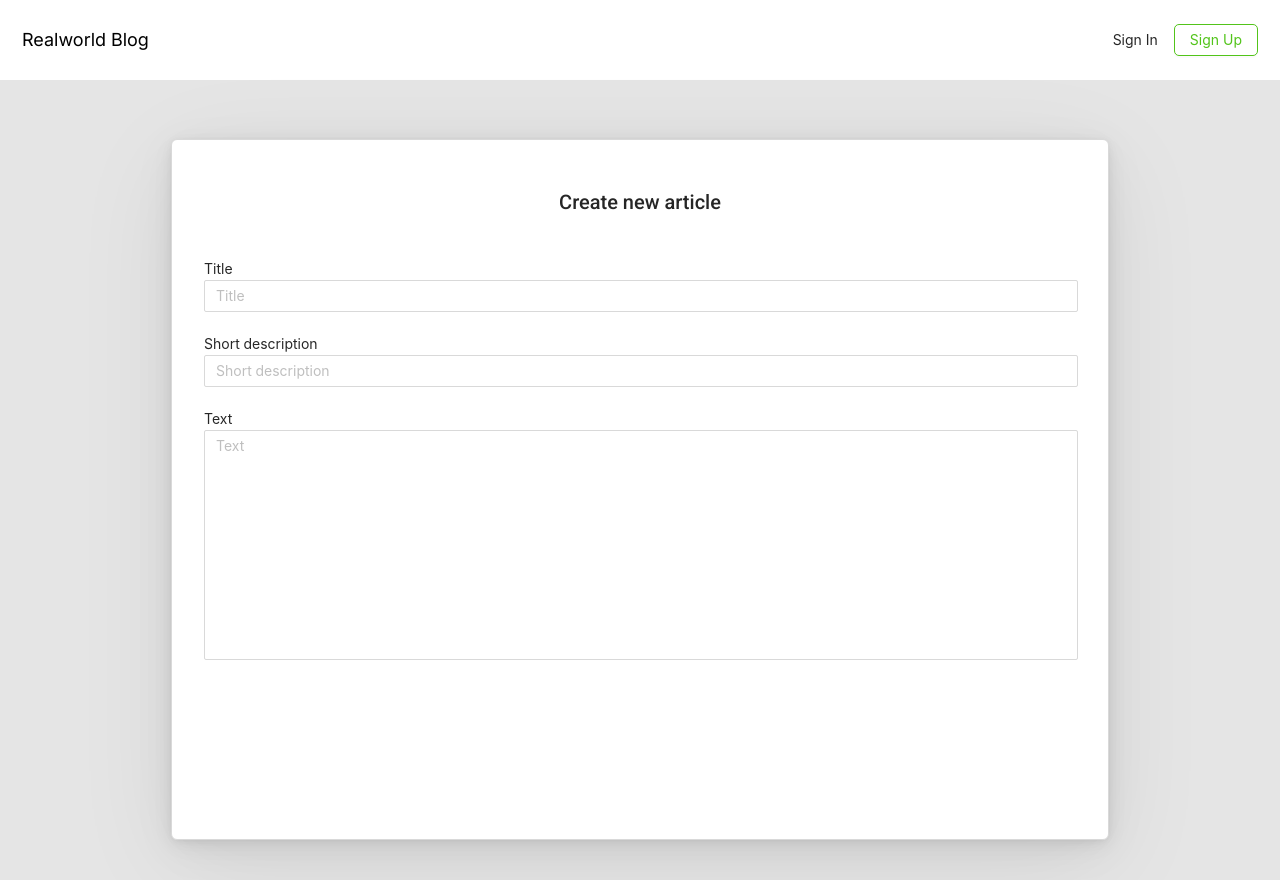
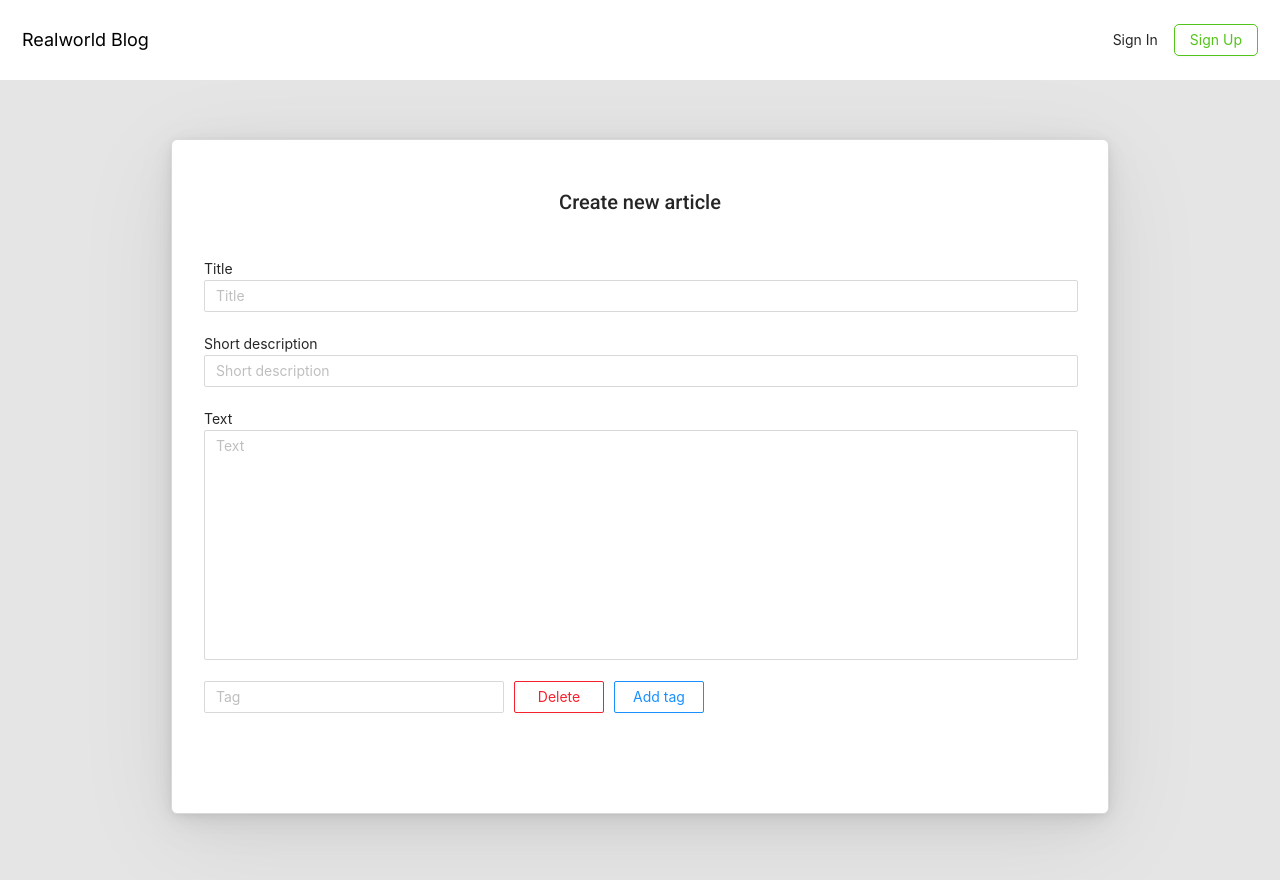
Before and after one commit to rainmanxn/webMernApp21, a React (Create React App) app in the folder client/: page /create in a window 1280 px wide. Built offline with nearby package versions, Linux system fonts and the light colour scheme; the HTML template or start-up script is replaced by a standard one.

Commit message:
v.1.0.33

```diff
--- a/client/src/components/CreateArticle/CreateArticle.js
+++ b/client/src/components/CreateArticle/CreateArticle.js
@@ -6,6 +6,7 @@ import { Link } from 'react-router-dom';
 import { connect } from 'react-redux';
 import { loginUser, setErrors } from '../../actions/authActions';
 import PropTypes from 'prop-types';
+import __ from 'lodash';
 
 const { TextArea } = Input;
 
@@ -17,6 +18,16 @@ const Container = styled.div`
   flex-direction: column;
   flex-grow: 0;
   margin-top: 21px;
+`;
+
+const ContainerSkills = styled.div`
+  margin-bottom: 100px;
+  width: 550px;
+  display: flex;
+  align-items: flex-start;
+  justify-content: flex-start;
+  flex-direction: row;
+  flex-grow: 0;
 `;
 
 const Error = styled.div`
@@ -59,7 +70,6 @@ const Text = styled.div`
 
 const Wrapper = styled.div`
   width: 938px;
-  height: 701px;
   margin-top: 59px;
   position: absolute;
   background: #FFFFFF;
@@ -115,21 +125,75 @@ const MyPasswordInput = ({ label, ...props }) => {
   );
 };
 
-// const CreateArticle = () => {
-//   return (
-//   <BodyRegister>
-//     <Wrapper>
-//       <Text>
-//         Create new article
-//       </Text>
-//     </Wrapper>
-//   </BodyRegister>
-//   )
-// }
+const MyTagsList = ({ label, ...props }) => {
+  const { id, name } = props;
+  const [field, meta] = useField(props);
+  const { skills, updatestate } = props;
+  const addSkill = () => {
+    const element = {};
+    element.value = meta.value;
+    element.id = __.uniqueId();
+    updatestate([...skills, element]);
+  }
+  return (
+    <Container>
+      <label htmlFor={id || name}>{label}</label>
+      <ContainerSkills style={{marginBottom: 1}}>
+        <Input style={{width: 300}} placeholder='Tag' {...field} {...props} />
+        <Button
+          style={{borderColor: '#F5222D', color: '#F5222D'}}
+          id="remove-button"
+          className="addButton"
+          onClick={addSkill}
+        >
+          Delete
+        </Button>
+      </ContainerSkills>
+    </Container>
+  );
+};
+const MySkillsInput = ({ label, ...props }) => {
+  const { id, name } = props;
+  const [field, meta] = useField(props);
+  const { skills, updatestate } = props;
+  const addSkill = () => {
+    const element = {};
+    element.value = meta.value;
+    element.id = __.uniqueId();
+    updatestate([...skills, element]);
+  }
+  return (
+    <Container>
+      <ContainerSkills>
+        <Input style={{width: 300}} placeholder='Tag' {...field} {...props} />
+        <Button
+          style={{borderColor: '#F5222D', color: '#F5222D'}}
+          id="remove-button"
+          className="addButton"
+          onClick={addSkill}
+        >
+          Delete
+        </Button>
+        <Button
+          style={{borderColor: '#1890FF', color: '#1890FF'}}
+          id="add-button"
+          className="addButton"
+          onClick={addSkill}
+        >
+          Add tag
+        </Button>
+      </ContainerSkills>
+    </Container>
+  );
+};
 
 class CreateArticle extends React.Component {
   state = {
     skills: []
+  }
+  updatestate = (skills) => {
+    this.setState({ skills });
+    console.log(this.state.skills);
   }
   // componentDidMount() {
   //   if (this.props.auth.isAuth) {
@@ -150,6 +214,7 @@ class CreateArticle extends React.Component {
 
   render() {
     const { errors } = this.props;
+    const { skills } = this.state;
     return (
       <BodyRegister>
         <Wrapper>
@@ -192,7 +257,26 @@ class CreateArticle extends React.Component {
                     id="text"
                     className="inputForm"
                   />
-
+                  {skills.map(({ value, id }) => (
+                    <MyTagsList
+                      value={value}
+                      name={value}
+                      type="text"
+                      id={value}
+                      className="inputForm"
+                      key={id}
+                      label=""
+                    />
+                  ))}
+                  <MySkillsInput
+                    label="Tags"
+                    id="skill"
+                    name="skill"
+                    type="text"
+                    className="inputForm"
+                    skills={skills}
+                    updatestate={this.updatestate}
+                  />
                   {/*<Button type="primary" className="loginButton" form="myForm" key="submit" htmlType="submit" loading={this.props.auth.loading}>*/}
                   {/*  Login*/}
                   {/*</Button>*/}
```
